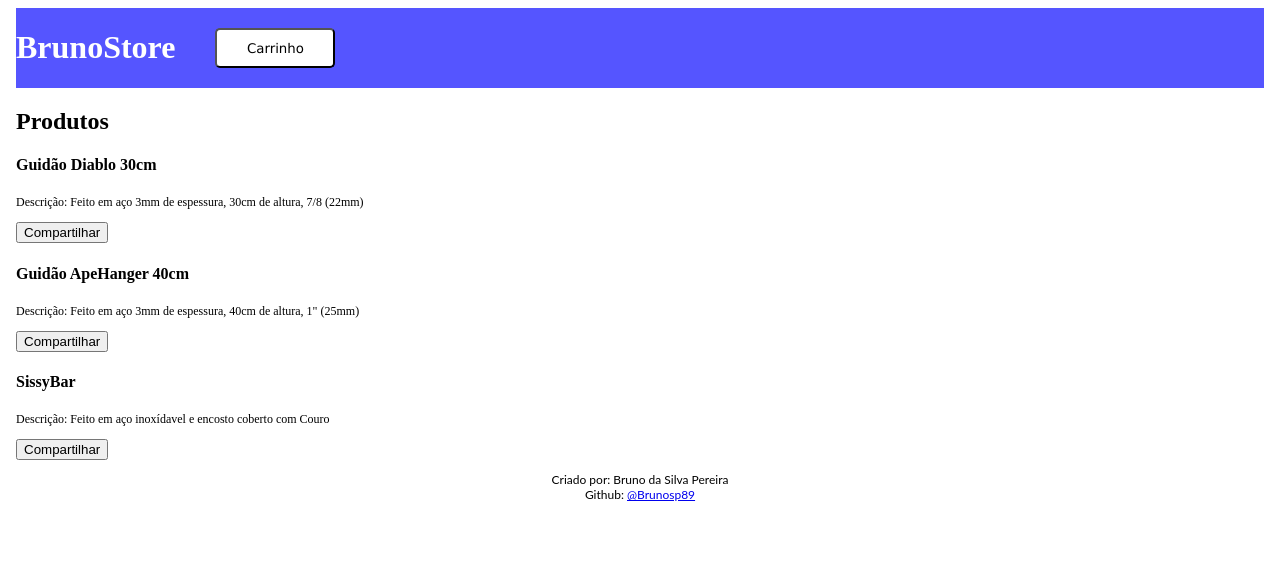
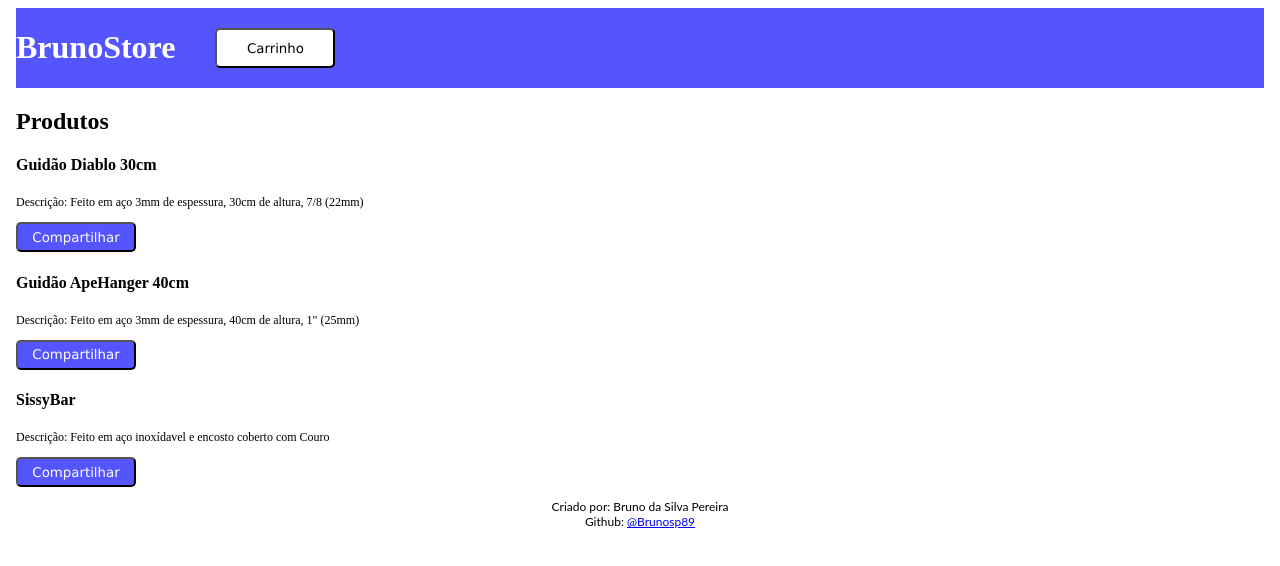
Before and after one commit to Brunosp89/App-MyStorage, an Angular app: page / in a window 1280 px wide. Shown: the top 566 px of the page. Built offline with nearby package versions, Linux system fonts and the light colour scheme.

Commit message:
4 files modified

```diff
--- a/src/app/alerta-produtos/alerta-produtos.component.html
+++ b/src/app/alerta-produtos/alerta-produtos.component.html
@@ -1,3 +1,3 @@
-<p>
-alerta-produtos works!
+<p *ngIf="produto && produto.prec0 > 700">
+  <button>Notificar</button>
 </p>
--- a/src/app/alerta-produtos/alerta-produtos.component.ts
+++ b/src/app/alerta-produtos/alerta-produtos.component.ts
@@ -1,4 +1,5 @@
-import { Component, OnInit } from '@angular/core';
+import { Component, OnInit, Input } from '@angular/core';
+import { Produto } from '../produtos';
 
 @Component({
   selector: 'app-alerta-produtos',
--- a/src/app/lista-produtos/lista-produtos.component.css
+++ b/src/app/lista-produtos/lista-produtos.component.css
@@ -1,3 +1,11 @@
 .descricao {
   font-size: 12px;
 }
+.compartilhar {
+  background-color: #55f;
+  border-radius: 5px;
+  color: #fff;
+  font-family: Verdana, Tahoma, sans-serif;
+  height: 30px;
+  width: 120px;
+}
--- a/src/app/lista-produtos/lista-produtos.component.html
+++ b/src/app/lista-produtos/lista-produtos.component.html
@@ -11,5 +11,5 @@
     Descrição: {{ produto.descricao }}
   </p>
 
-  <button (click)="compartilhar()">Compartilhar</button>
+  <button class="compartilhar" (click)="compartilhar()">Compartilhar</button>
 </div>
```
